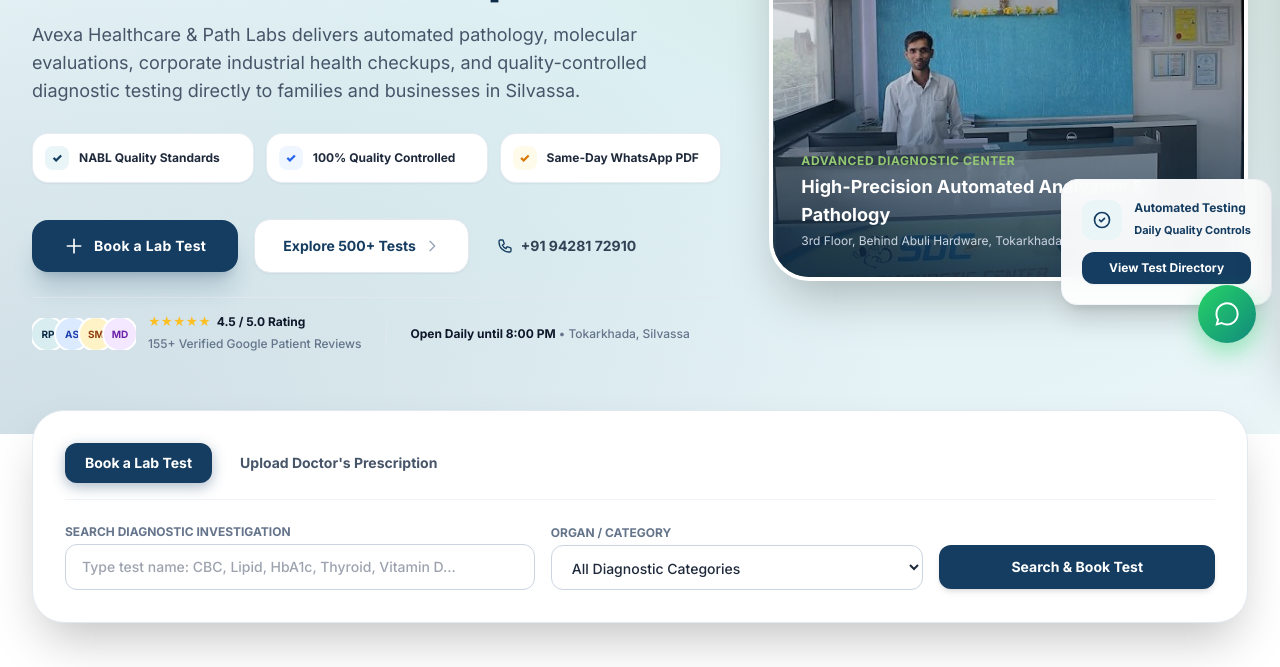
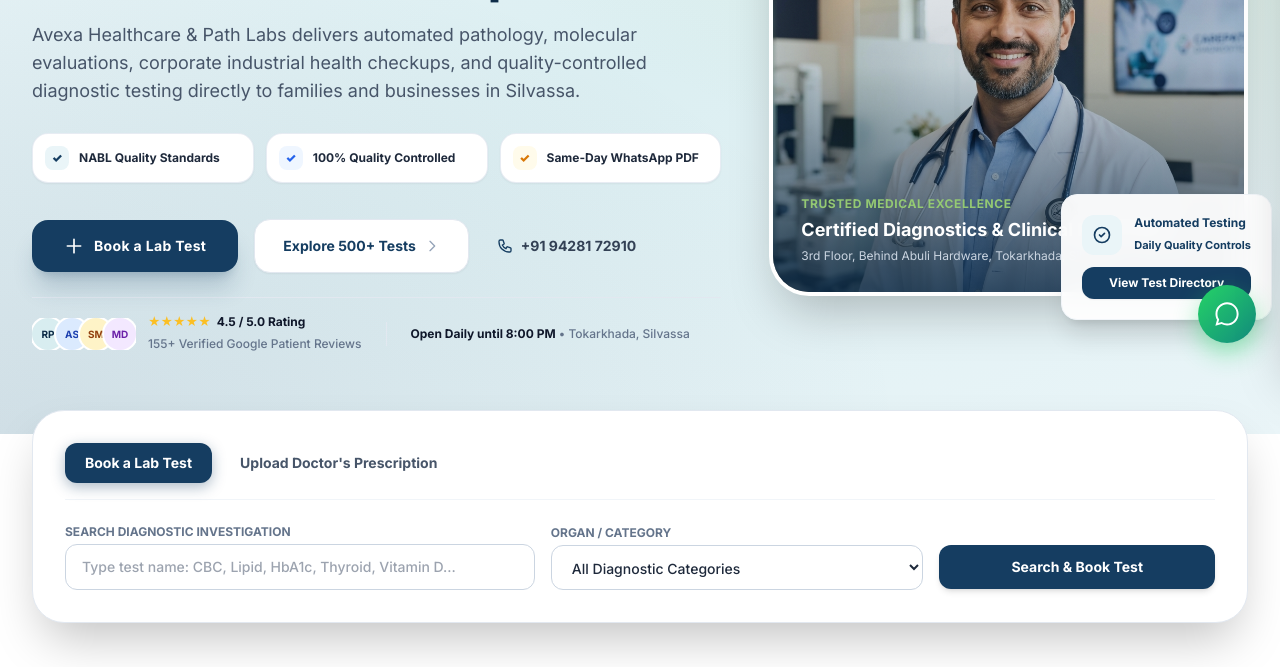
Before and after one commit to aaryavtechnologies-tech/avexahealthcare, a website: page index.html in a window 1280 px wide. Shown: the part 433-1100 px from the top of the page. Drawn offline with nearby package versions, Linux system fonts and the light colour scheme.

Commit message:
Replace casual reception hero image with ultra-professional medical doctor hero photograph

```diff
--- a/index.html
+++ b/index.html
@@ -347,12 +347,12 @@
 
               <!-- Main Card Photo Frame -->
               <div class="relative z-10 rounded-[2.5rem] overflow-hidden shadow-2xl border-4 border-white card-elevation">
-                <img src="images/reception-lounge.jpg?v=3.5"
-                     alt="Avexa Healthcare Modern Diagnostics Laboratory & Reception"
-                     class="w-full h-84 sm:h-[420px] object-cover transform hover:scale-105 transition duration-700">
+                <img src="images/hero-doctor.jpg?v=4.0"
+                     alt="Avexa Healthcare Professional Medical Diagnostics and Consultation"
+                     class="w-full h-84 sm:h-[450px] object-cover object-top transform hover:scale-105 transition duration-700">
                 <div class="absolute inset-0 bg-gradient-to-t from-navy-950/85 via-navy-950/20 to-transparent flex flex-col justify-end p-7 text-white">
-                  <span class="text-xs font-bold uppercase tracking-wider text-sage-400">Advanced Diagnostic Center</span>
-                  <p class="text-lg font-black mt-1">High-Precision Automated Analyzers &amp; Pathology</p>
+                  <span class="text-xs font-bold uppercase tracking-wider text-sage-400">Trusted Medical Excellence</span>
+                  <p class="text-lg font-black mt-1">Certified Diagnostics &amp; Clinical Pathology</p>
                   <p class="text-xs text-slate-300 mt-1">3rd Floor, Behind Abuli Hardware, Tokarkhada, Silvassa</p>
                 </div>
               </div>
```
Also changed, not shown: gallery.html (+10 -8 lines), images/hero-doctor.jpg (added).
